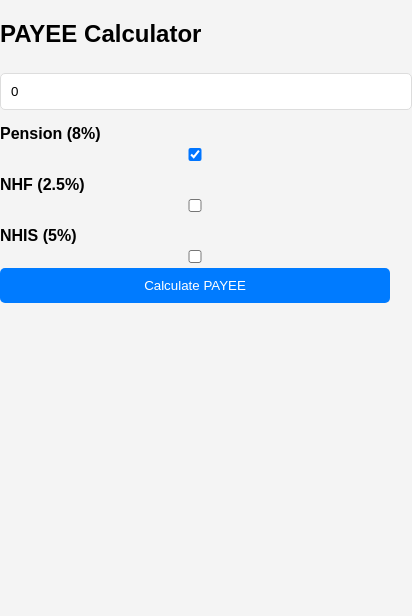
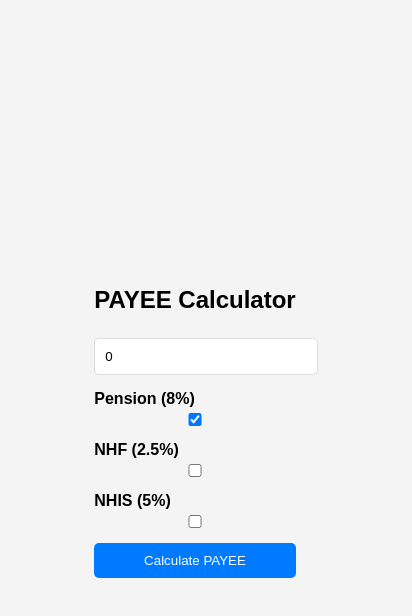
Before and after one commit to Olutayo25/payee-calculator, a React (Create React App) app: page / in a window 390 px wide. Shown: the top 616 px of the page, 412 px wide, since content can reach past the window. Built offline with nearby package versions, Linux system fonts and the light colour scheme.

Commit message:
Updated styles for centering and responsiveness

```diff
--- a/src/styles.css
+++ b/src/styles.css
@@ -1,31 +1,40 @@
-/* styles.css */
+/* General styling */
 body {
     font-family: Arial, sans-serif;
     background-color: #f4f4f4;
     margin: 0;
     padding: 0;
+    display: flex;
+    justify-content: center;  /* Centers horizontally */
+    align-items: center;  /* Centers vertically */
+    min-height: 100vh;  /* Takes full height of the viewport */
 }
 
+/* Wrapper to center the app */
 .container {
-    max-width: 600px;
-    margin: 50px auto;
+    width: 90%; /* Responsive width */
+    max-width: 500px; /* Prevents it from being too wide on big screens */
     background: #fff;
     padding: 20px;
     border-radius: 8px;
     box-shadow: 0px 4px 10px rgba(0, 0, 0, 0.1);
+    text-align: center; /* Centers text content */
 }
 
+/* Headings */
 h1 {
-    text-align: center;
     color: #333;
 }
 
+/* Labels */
 label {
     font-weight: bold;
     display: block;
     margin-top: 10px;
+    text-align: left;
 }
 
+/* Inputs & Select */
 input, select {
     width: 100%;
     padding: 10px;
@@ -34,6 +43,7 @@ input, select {
     border-radius: 5px;
 }
 
+/* Buttons */
 button {
     width: 100%;
     padding: 10px;
@@ -42,12 +52,14 @@ button {
     border: none;
     border-radius: 5px;
     cursor: pointer;
+    margin-top: 10px;
 }
 
 button:hover {
     background: #0056b3;
 }
 
+/* Result Display */
 .result {
     text-align: center;
     font-size: 1.2em;
@@ -55,3 +67,11 @@ button:hover {
     font-weight: bold;
     color: green;
 }
+
+/* Mobile-first responsive adjustments */
+@media (max-width: 600px) {
+    .container {
+        width: 95%;
+        padding: 15px;
+    }
+}
```
